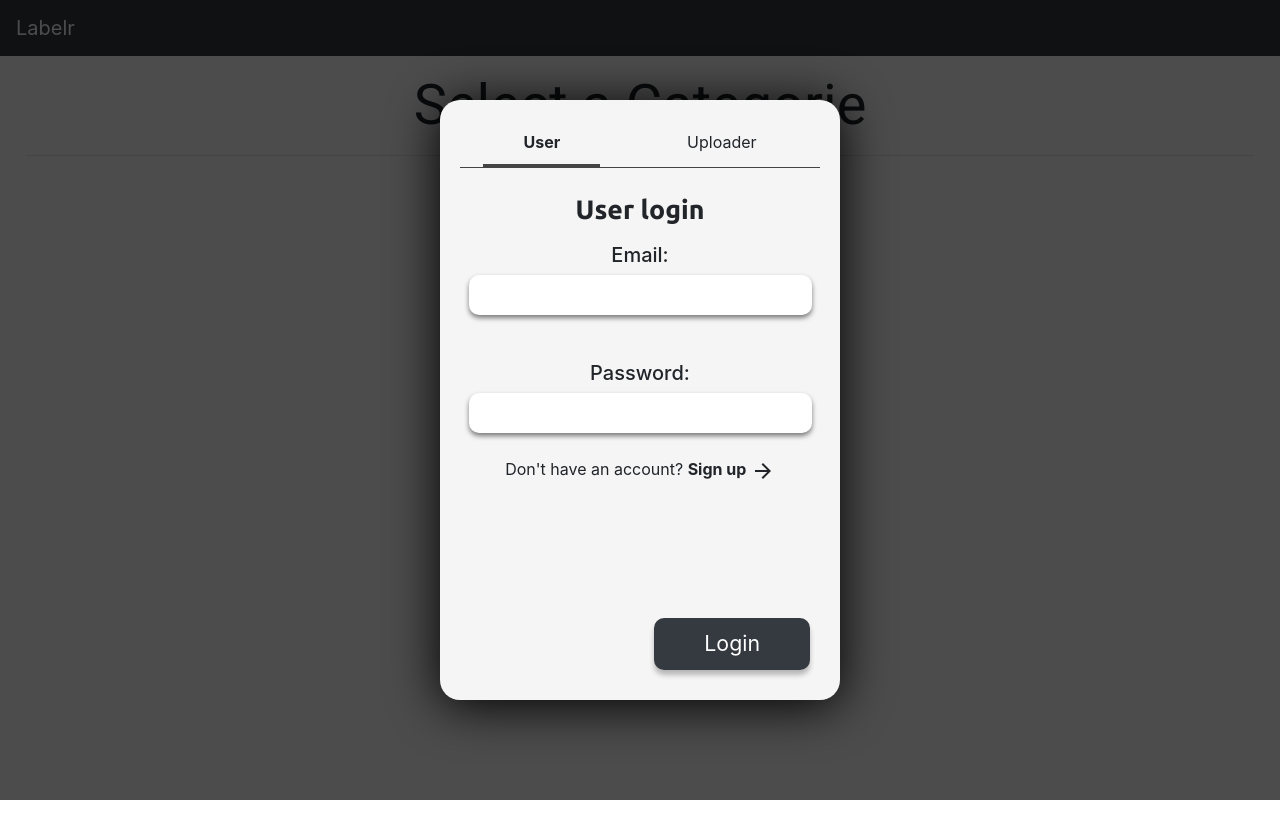
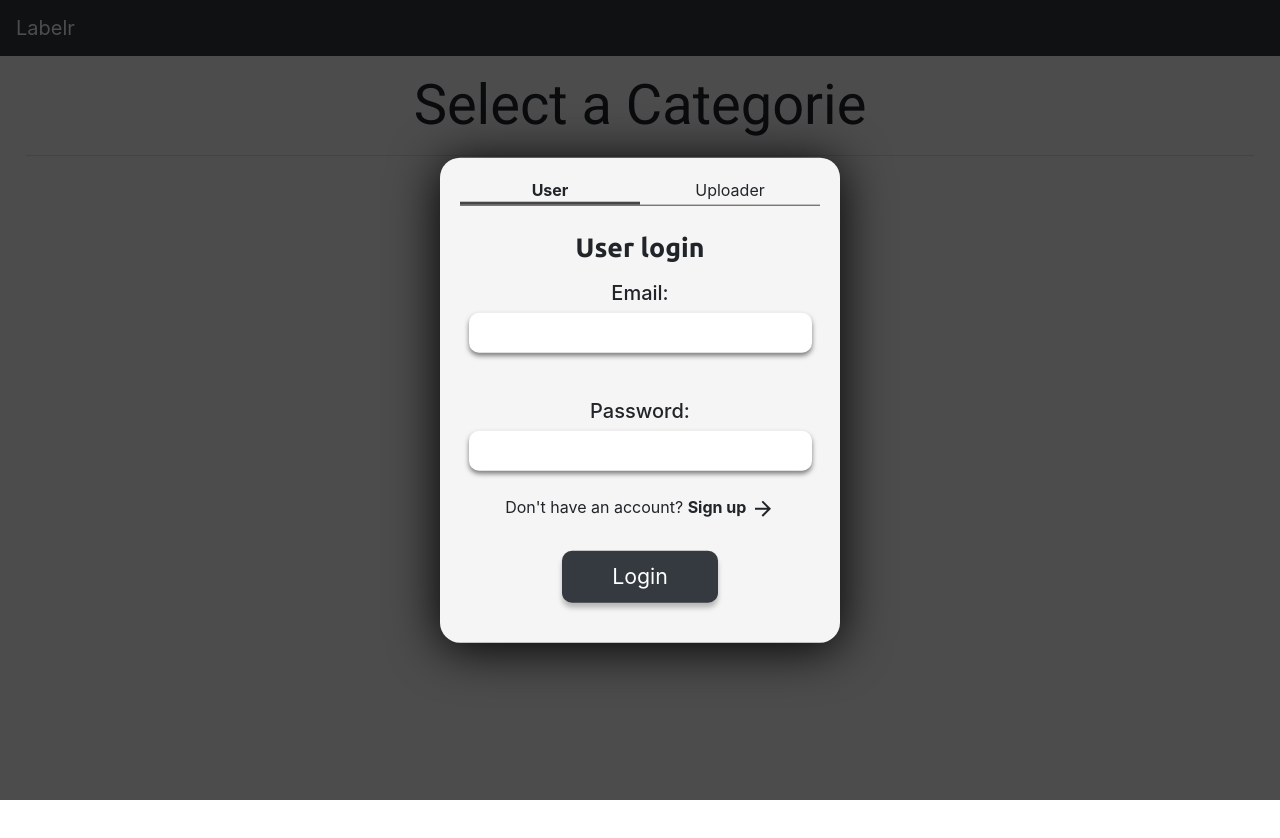
Before and after one commit to loychris/image-labeler-app, a React (Create React App) app in the folder frontend/labelr/: page / in a window 1280 px wide. Shown: the top 838 px of the page. Built offline with nearby package versions, Linux system fonts and the light colour scheme.

Commit message:
auth component css improvements

```diff
--- a/frontend/labelr/package.json
+++ b/frontend/labelr/package.json
@@ -26,7 +26,7 @@
     "request": "^2.88.2"
   },
   "scripts": {
-    "start": "set PORT=3001 && react-scripts start",
+    "start": "PORT=3001 react-scripts start",
     "build": "react-scripts build",
     "test": "react-scripts test",
     "eject": "react-scripts eject"
--- a/frontend/labelr/src/components/Auth/Auth.module.css
+++ b/frontend/labelr/src/components/Auth/Auth.module.css
@@ -2,7 +2,6 @@
     position: fixed;
     margin-left: auto;
     width: 400px;
-    height: 600px;
     background-color: #f5f5f5;
     left: 50%;
     transform: translate(-50%, -50%);
@@ -44,9 +43,7 @@
 }
 
 .form button[type=submit]{
-    position: absolute;
-    bottom: 30px;
-    right: 30px;
+    margin: 30px 0 20px 0;
     color: #ffffff;
     background: #343a40;
     box-shadow: 0px 5px 5px rgba(0, 0, 0, 0.25);
@@ -87,3 +84,12 @@
     font-size: 10pt;
     display: block;
 }
+
+@media (max-width: 500px), (max-height: 400px) {
+    .login{
+        width: 100%;
+        height: 100%;
+        border-radius: 0;
+        box-shadow: none
+    }
+}
--- a/frontend/labelr/src/components/Auth/AuthTab/AuthTab.module.css
+++ b/frontend/labelr/src/components/Auth/AuthTab/AuthTab.module.css
@@ -1,9 +1,6 @@
 .authTab {
     text-align: center;
-    padding: 10px 40px;
-    margin-left: 10px;
-    margin-right: 10px;
-    min-width: 100px;
+    min-width: 50%;
     cursor: pointer;
 }
 
```
